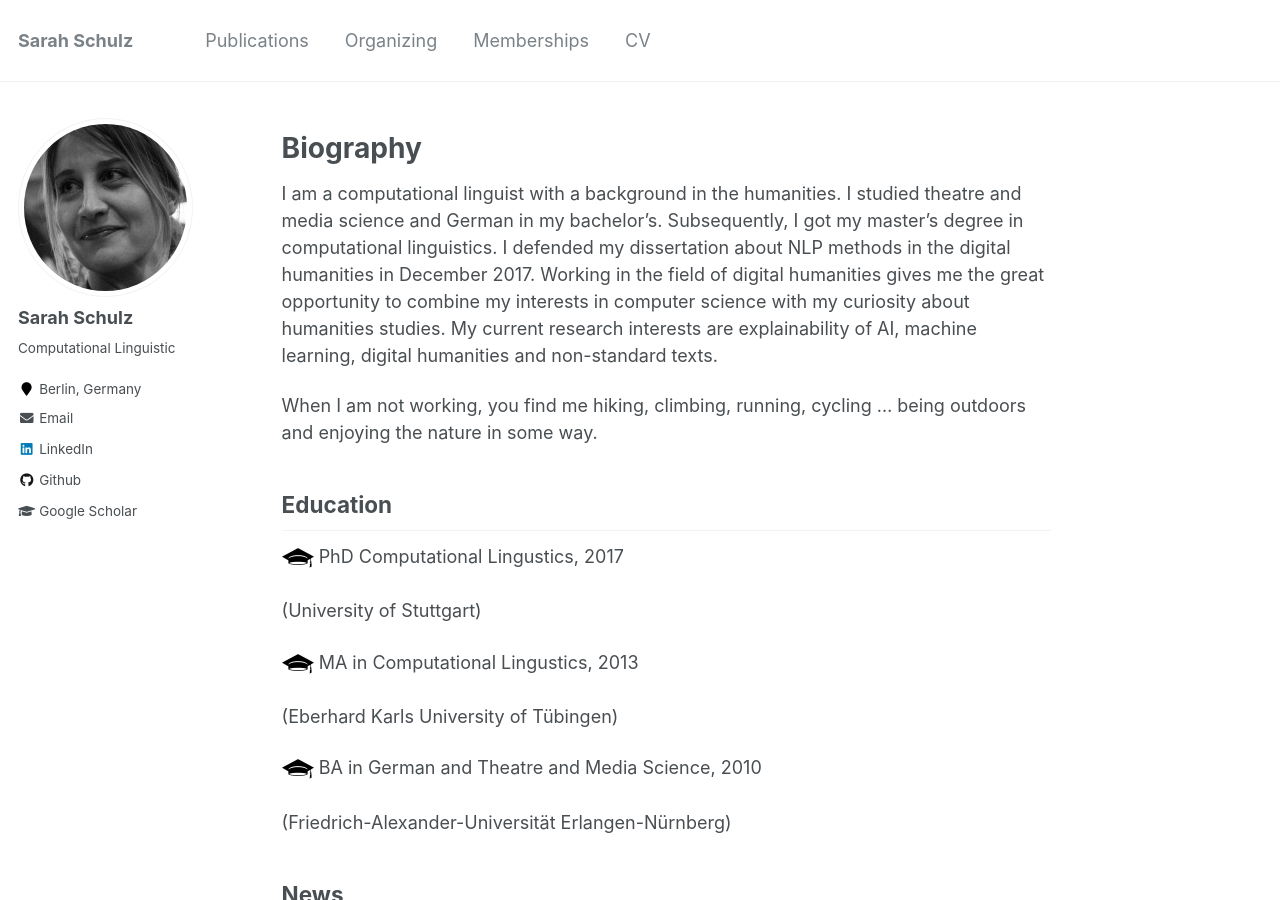
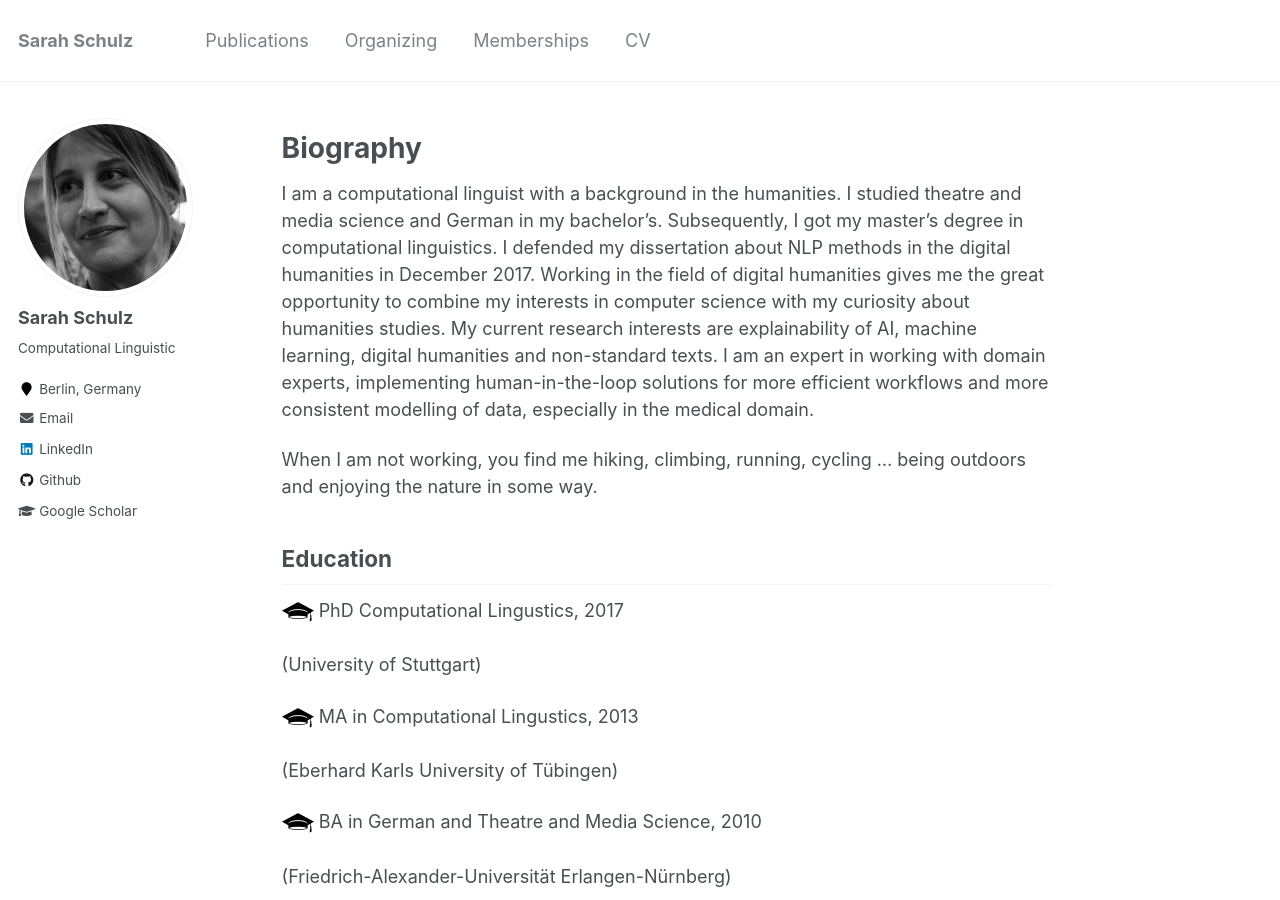
Before and after one commit to sarschu/sarschu.github.io, a Jekyll site: the page built from _pages/about.md, in a window 1280 px wide and 900 px high. Built offline with Jekyll 4.4.1, drawn with Linux system fonts in a browser that asks for light colours.

Commit message:
Update about.md

```diff
--- a/_pages/about.md
+++ b/_pages/about.md
@@ -11,6 +11,7 @@ redirect_from:
 Biography
 ======
 I am a computational linguist with a background in the humanities. I studied theatre and media science and German in my bachelor's. Subsequently, I got my master's degree in computational linguistics. I defended my dissertation about NLP methods in the digital humanities in December 2017. Working in the field of digital humanities gives me the great opportunity to combine my interests in computer science with my curiosity about humanities studies. My current research interests are explainability of AI, machine learning, digital humanities and non-standard texts.
+I am an expert in working with domain experts, implementing human-in-the-loop solutions for more efficient workflows and more consistent modelling of data, especially in the medical domain.
 
 When I am not working, you find me hiking, climbing, running, cycling ... being outdoors and enjoying the nature in some way.
 
```
